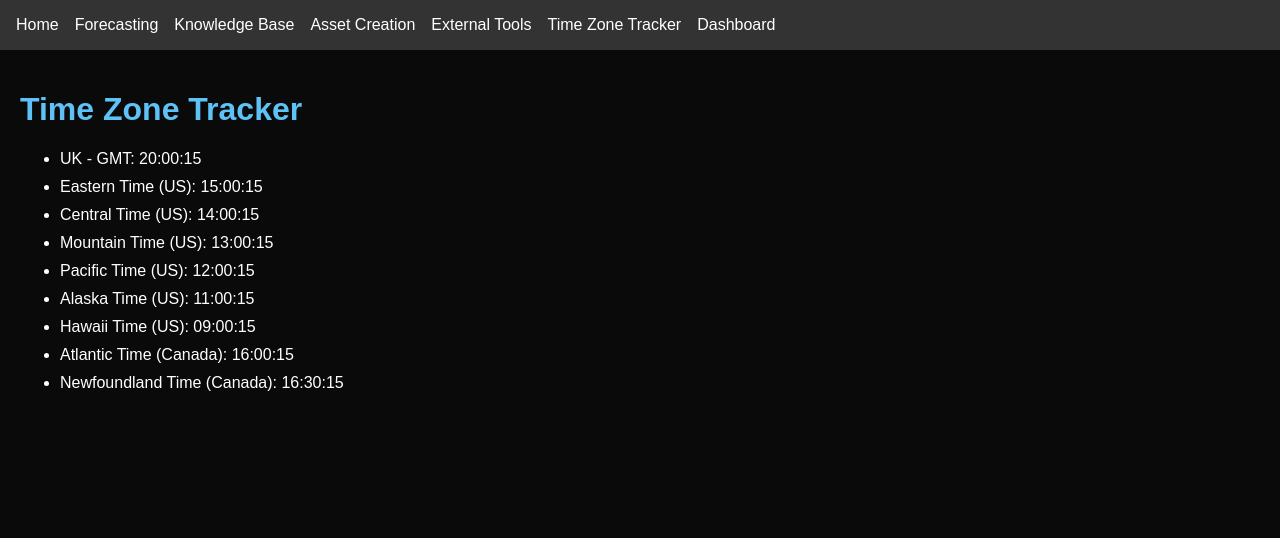
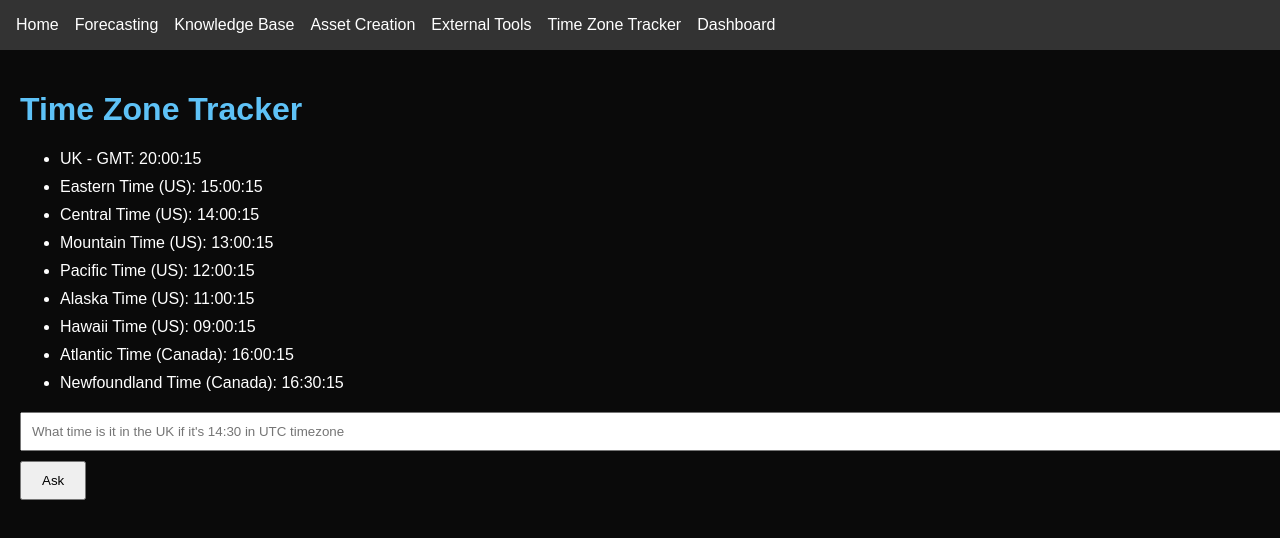
Before and after one commit to TomSumner28/merchant-data, a Next.js app: page /time-zone-tracker in a window 1280 px wide. Shown: the top 538 px of the page. Built offline with nearby package versions, Linux system fonts and the light colour scheme.

Commit message:
Add quick GPT query box to Time Zone Tracker

```diff
--- a/pages/time-zone-tracker.js
+++ b/pages/time-zone-tracker.js
@@ -14,11 +14,27 @@ const zones = [
 
 export default function TimeZoneTracker() {
   const [now, setNow] = useState(new Date())
+  const [query, setQuery] = useState('')
+  const [response, setResponse] = useState('')
+  const [loading, setLoading] = useState(false)
 
   useEffect(() => {
     const interval = setInterval(() => setNow(new Date()), 1000)
     return () => clearInterval(interval)
   }, [])
+
+  async function handleAsk() {
+    if (!query) return
+    setLoading(true)
+    const res = await fetch('/api/query', {
+      method: 'POST',
+      headers: { 'Content-Type': 'application/json' },
+      body: JSON.stringify({ query })
+    })
+    const data = await res.json()
+    setResponse(data.result)
+    setLoading(false)
+  }
 
   const formatTime = (tz) =>
     new Intl.DateTimeFormat('en-GB', {
@@ -39,6 +55,24 @@ export default function TimeZoneTracker() {
           </li>
         ))}
       </ul>
+      <div style={{ marginTop: 20 }}>
+        <input
+          type="text"
+          value={query}
+          onChange={(e) => setQuery(e.target.value)}
+          placeholder="What time is it in the UK if it's 14:30 in UTC timezone"
+          style={{ padding: 10, width: '100%' }}
+        />
+        <div style={{ marginTop: 10 }}>
+          <button onClick={handleAsk} style={{ padding: '10px 20px' }}>Ask</button>
+        </div>
+      </div>
+      {loading && <p>Thinking...</p>}
+      {response && (
+        <div style={{ marginTop: 10, backgroundColor: '#1a1a1a', padding: 10 }}>
+          <pre style={{ whiteSpace: 'pre-wrap' }}>{response}</pre>
+        </div>
+      )}
     </div>
   )
 }
```
